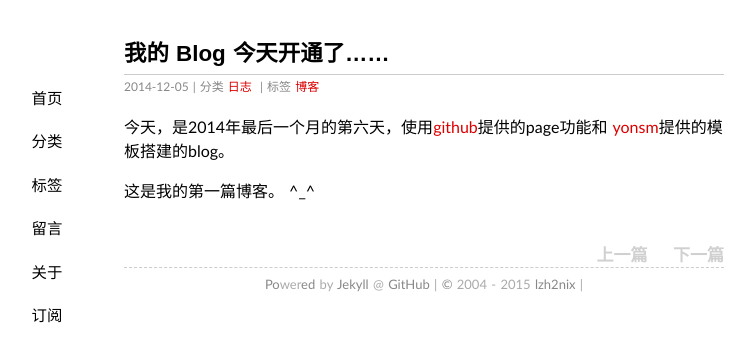
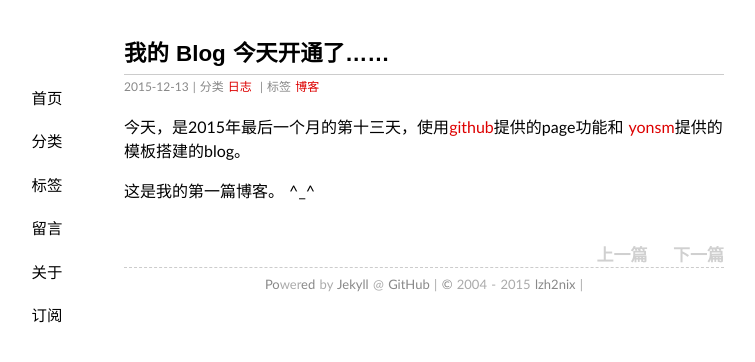
Before and after one commit to lizhengxiang/lizhengxiang.github.io, a Jekyll site: the page built from _posts/2014-12-05-helloworld.md, in a window 1280 px wide. Shown: the top 362 px of the page, without its empty margins (216-971 px from the left). Built offline with Jekyll 4.4.1, drawn with Linux system fonts in a browser that asks for light colours; Markdown is read by kramdown in place of the engine named in the settings; comment, search, counter and statistics services are not loaded.

Commit message:
第一篇博客

```diff
--- a/_posts/2014-12-05-helloworld.md
+++ b/_posts/2014-12-05-helloworld.md
@@ -1,5 +1,5 @@
 ---
-date: 2014-12-05 23:06:12+00:00
+date: 2015-12-13 23:06:12+00:00
 layout: post
 title: 我的 Blog 今天开通了……
 thread: 1
@@ -7,7 +7,7 @@ categories: 日志
 tags: 博客
 ---
 
-今天，是2014年最后一个月的第六天，使用[github]提供的page功能和
+今天，是2015年最后一个月的第十三天，使用[github]提供的page功能和
 [yonsm]提供的模板搭建的blog。
 
 这是我的第一篇博客。 ^_^
```
